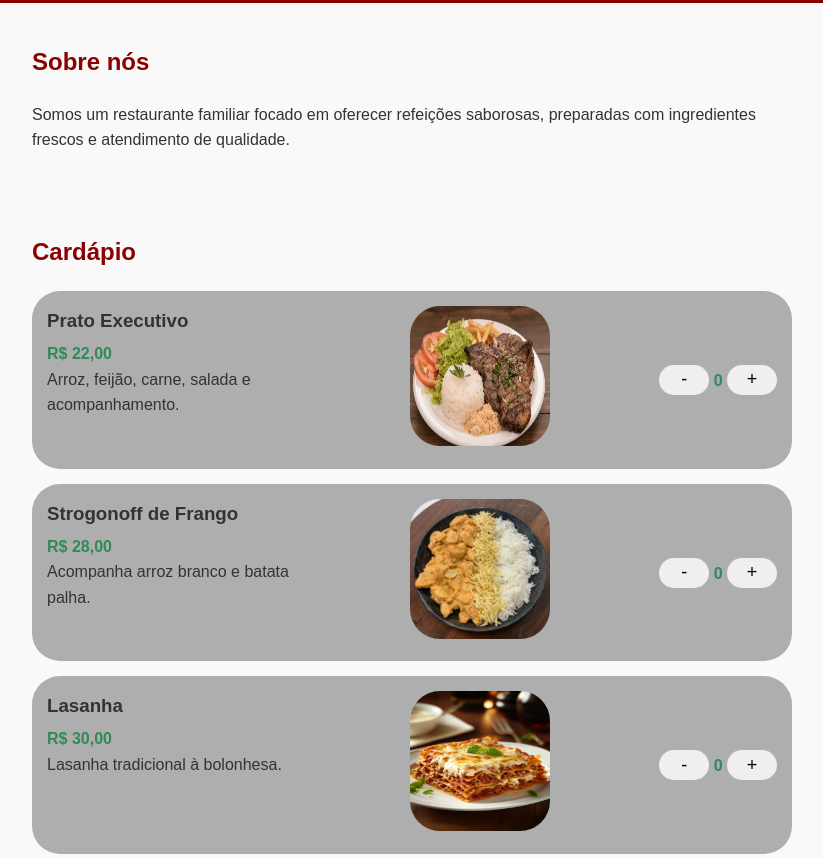
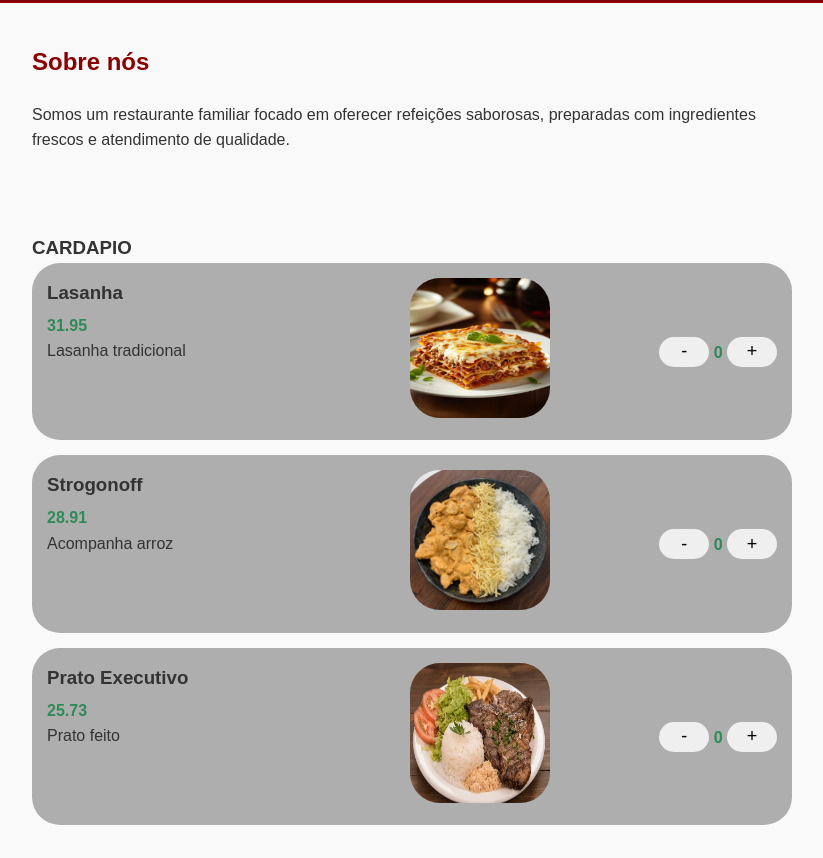
Before and after one commit to gustavo-silva7/Sistema_para-restaurante, a plain HTML site: page Version_1.0/index.html in a window 1280 px wide. Shown: the part 286-1144 px from the top of the page, without its empty margins (228-1051 px from the left). Drawn offline with Linux system fonts and the light colour scheme.

Commit message:
VERSAO 1.0 PRONTA
Adicionei funcionalidade para deixa escalavel

```diff
--- /dev/null
+++ b/Version_1.0/data/produtos.js
@@ -0,0 +1,56 @@
+const produtos = [
+    {
+        id: 1,
+        nome: "Lasanha",
+        preco: 31.95,
+        imagem: "img/lasanha.jpeg",
+        descricao: "Lasanha tradicional"
+    },
+
+    {
+        id: 2,
+        nome: "Strogonoff",
+        preco: 28.91,
+        imagem: "img/estrogonofe.jpeg",
+        descricao: "Acompanha arroz"
+    },
+
+    {
+        id: 3,
+        nome: "Prato Executivo",
+        preco: 25.73,
+        imagem: "img/Prato Executivo.jpeg",
+        descricao: "Prato feito"
+    }
+
+];
+
+
+const cardapio =
+document.getElementById("cardapio");
+
+produtos.forEach((produto) => {
+
+  cardapio.innerHTML += `
+
+    <div class="item">
+    <div class="DescricaoProduto">
+      <h3>${produto.nome}</h3>
+      <span>${produto.preco}</span>
+      <p>${produto.descricao}</p>
+    </div>
+
+    <div>
+      <img src = "${produto.imagem}" class= "ImgProduto">
+    </div>
+
+    <div class="controle">
+      <button class="ButtonMenos"> - </button>
+      <span class="quantidade"> 0 </span>
+      <button class="ButtonMais"> + </button>
+    </div>
+  </div>
+
+  `;
+
+});
--- a/Version_1.0/index.html
+++ b/Version_1.0/index.html
@@ -23,62 +23,7 @@
 </section>
 
 <section id="cardapio">
-  <h2>Cardápio</h2>
-
-  <div class="item" data-id="1" data-preco="22">
-    <div class="DescricaoProduto">
-      <h3>Prato Executivo</h3>
-      <span>R$ 22,00</span>
-      <p>Arroz, feijão, carne, salada e acompanhamento.</p>
-    </div>
-
-    <div>
-      <img src="img/Prato Executivo.jpeg" alt="Prato Executivo" class="ImgProduto">
-    </div>
-
-    <div class="controle">
-      <button class="ButtonMenos"> - </button>
-      <span class="quantidade"> 0 </span>
-      <button class="ButtonMais"> + </button>
-    </div>
-  </div>
-
-
-  <div class="item">
-    <div class="DescricaoProduto">
-      <h3>Strogonoff de Frango</h3>
-      <span>R$ 28,00</span>
-      <p>Acompanha arroz branco e batata palha.</p>
-    </div>
-
-    <div>
-      <img src="img/estrogonofe.jpeg" alt="Prato Executivo" class="ImgProduto">
-    </div>
-
-    <div class="controle">
-      <button class="ButtonMenos"> - </button>
-      <span class="quantidade"> 0 </span>
-      <button class="ButtonMais"> + </button>
-    </div>
-  </div>
-
-  <div class="item">
-    <div class="DescricaoProduto">
-      <h3>Lasanha</h3>
-      <span>R$ 30,00</span>
-      <p>Lasanha tradicional à bolonhesa.</p>
-    </div>
-
-    <div>
-      <img src="img/lasanha.jpeg" alt="Prato Executivo" class="ImgProduto">
-    </div>
-
-    <div class="controle">
-      <button class="ButtonMenos"> - </button>
-      <span class="quantidade"> 0 </span>
-      <button class="ButtonMais"> + </button>
-    </div>
-  </div>
+  <h3>CARDAPIO</h3>
 </section>
 
 <section id="contato">
@@ -93,6 +38,7 @@
   </a>
 </section>
 
+<script src="data/produtos.js"></script>
 <script src="script.js"></script>
 </body>
 </html>
```
Also changed, not shown: Version_1.0/script.js (line endings or trailing spaces).
